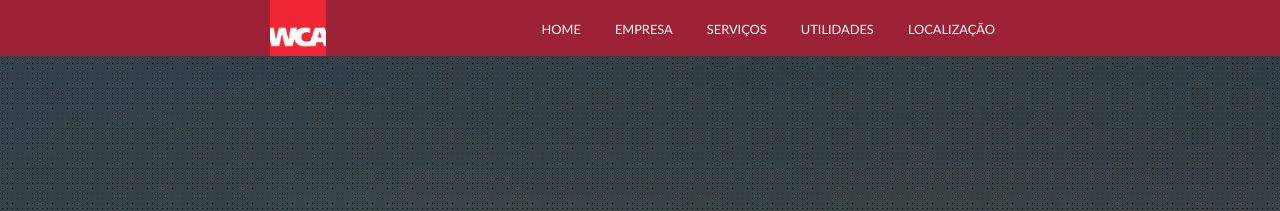
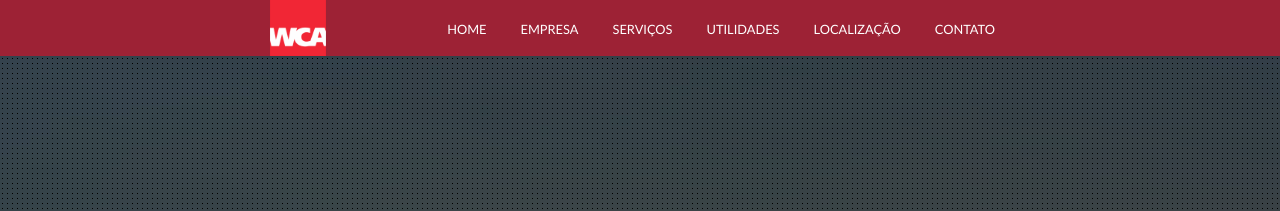
Before and after one commit to WCAComex/wcacomex.github.io, a Jekyll site: the page built from index.html, in a window 1280 px wide and 900 px high. Shown: the top 211 px of the window. Built offline with Jekyll 4.4.1, drawn with Linux system fonts in a browser that asks for light colours; some of the changed text lies outside the part shown.

Commit message:
Links de contato exibidos

```diff
--- a/_includes/footer.html
+++ b/_includes/footer.html
@@ -38,7 +38,7 @@
           {% endif %}
         {% endfor %}
         <li><a href="{{ site.baseurl }}/#mapa">Localização</a></li>
-        {% comment %} <li><a href="#contato">Contato</a></li> {% endcomment %}
+        <li><a href="#contato">Contato</a></li>
       </ul>
     </nav>
 
--- a/_includes/header.html
+++ b/_includes/header.html
@@ -23,7 +23,7 @@
           {% endif %}
         {% endfor %}
         <a href="{{ site.baseurl }}/#mapa" class="page-link">Localização</a>
-        {% comment %} <a href="#contato" class="page-link">Contato</a> {% endcomment %}
+        <a href="#contato" class="page-link">Contato</a>
       </div>
     </nav>
 
--- a/_includes/sections/about.html
+++ b/_includes/sections/about.html
@@ -20,12 +20,12 @@
 
     {% endif %}
 
-    {% comment %} <p class="about-cta">
+    <p class="about-cta">
         <a href="#contato" data-btn>
             <span data-text="nowrap">Solicite uma visita</span> ou
             <span data-text="nowrap">venha nos conhecer</span>
         </a>
-    </p> {% endcomment %}
+    </p>
 
 </div>
 
```
